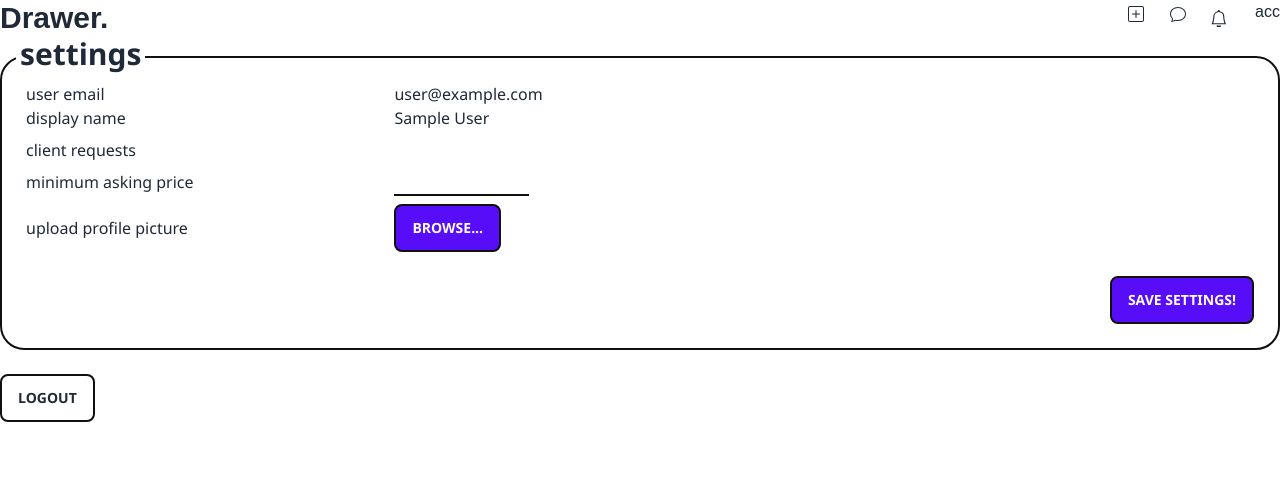
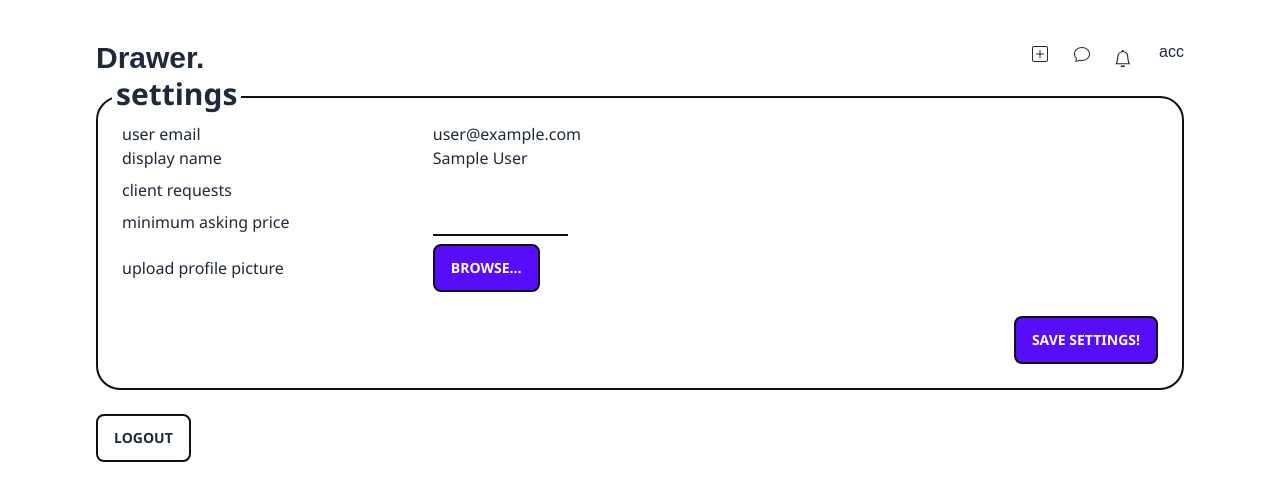
Before and after one commit to hugoalfedoputra-ub/gsc-drawer, a React (Create React App) app: page /account in a window 1280 px wide. Shown: the top 500 px of the page. Built offline with nearby package versions, Linux system fonts and the light colour scheme; no server answers; the database is empty; sample sign-in values are in the browser's storage.

Commit message:
settings page margin
i forgotten

```diff
--- a/src/components/Account.jsx
+++ b/src/components/Account.jsx
@@ -103,7 +103,7 @@ const Account = () => {
     };
 
     return (
-        <div>
+        <div className="mx-24 my-10">
             <Navbar />
             <div className="fixed ml-4 bg-clip-border bg-white z-10">
                 <h1 className="text-3xl font-bold font-segoe px-1">settings</h1>
```
